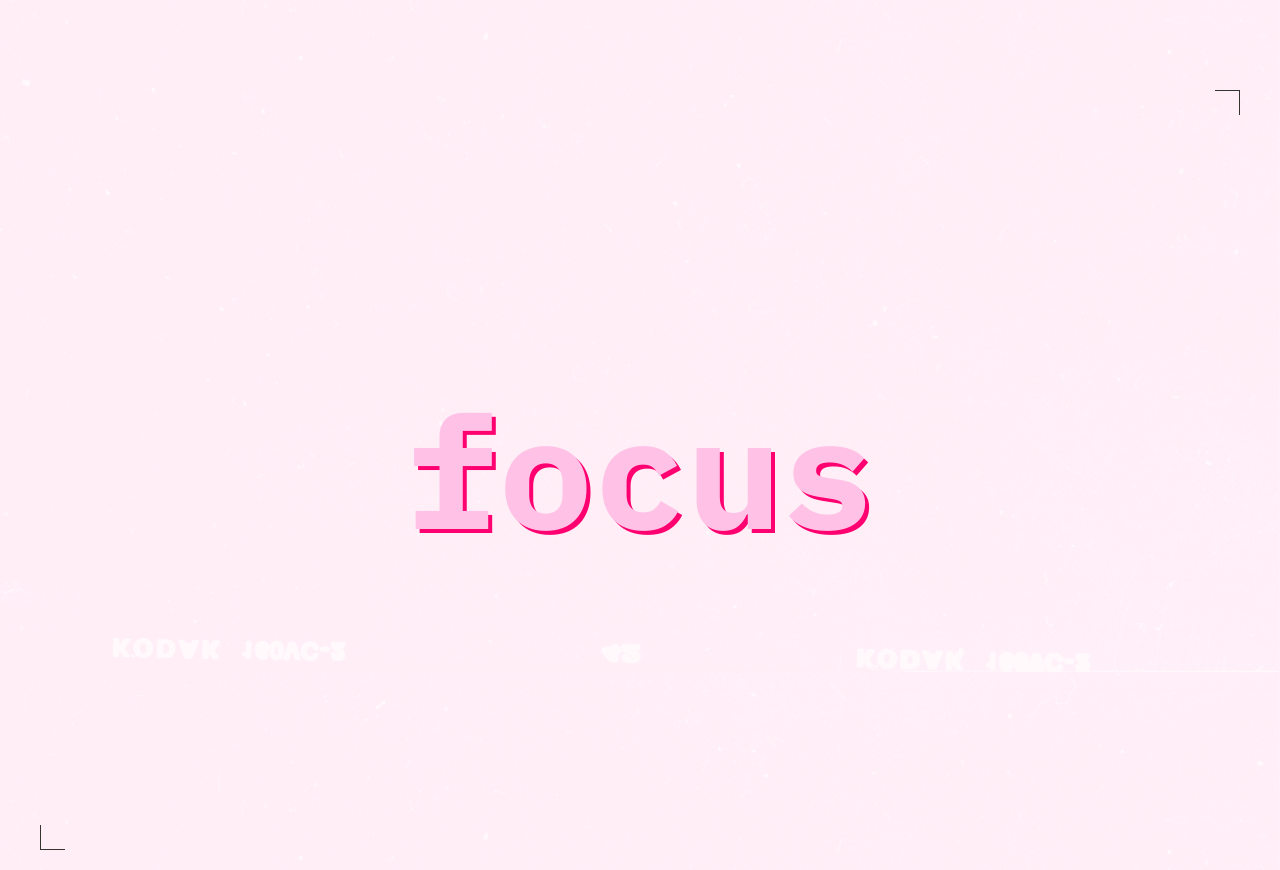
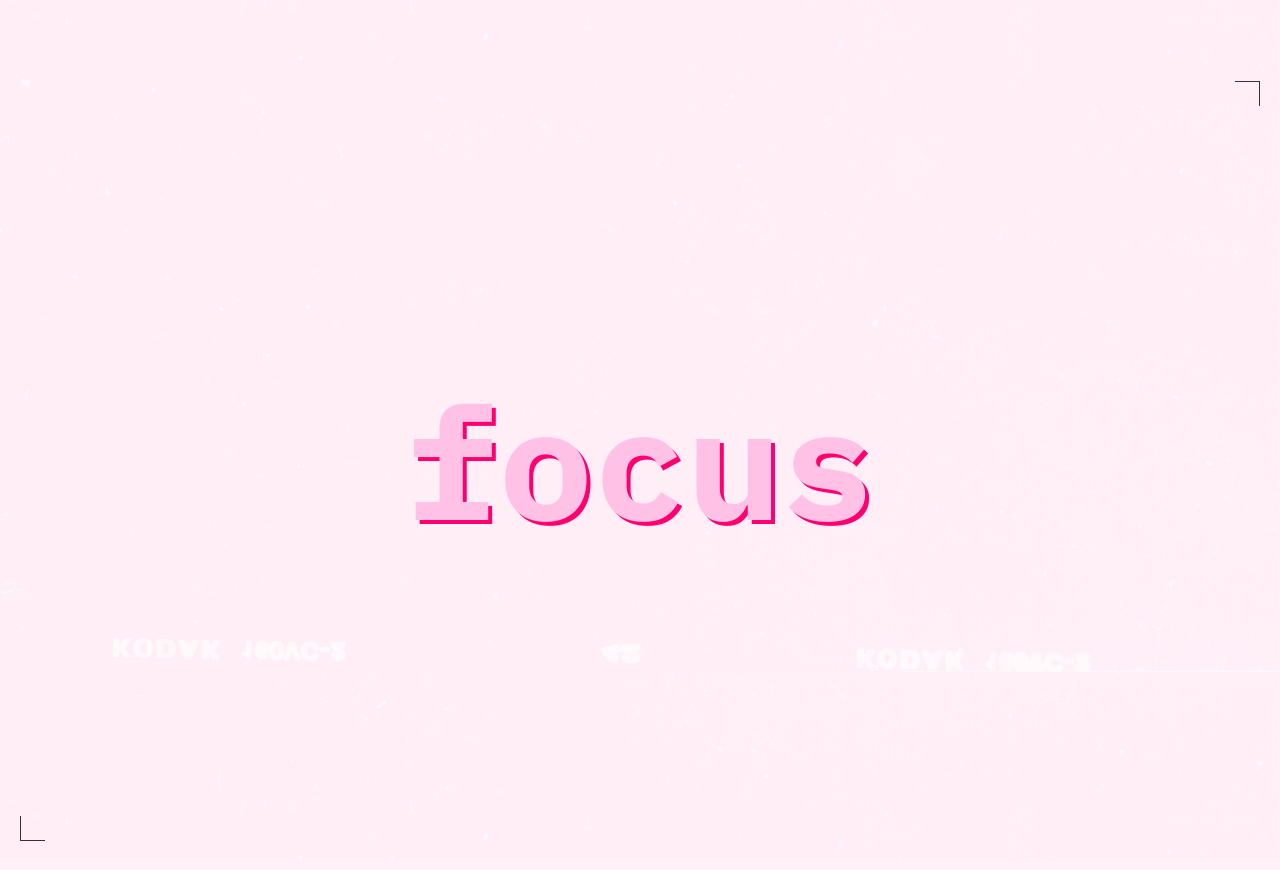
Before and after one commit to tkornilova/slozhno-sosredotochitsya-fd, a plain HTML site: page index.html in a window 1280 px wide. Shown: the part 4128-4998 px from the top of the page. Drawn offline with Linux system fonts and the light colour scheme.

Commit message:
fix: исправляет footer

```diff
--- a/styles/style.css
+++ b/styles/style.css
@@ -268,18 +268,18 @@
   display: flex;
   justify-content: center;
   align-items: center;
-  margin: 40px 10px 0;
+  margin-block-start: 40px;
   color: var(--accent-color);
   block-size: 100vh;
   min-block-size: 666px;
 
   @media (width >= 768px) {
-    margin: 70px 20px 0;
-    min-block-size: 1005px;
+    margin-block-start: 61px;
+    min-block-size: 1025px;
   }
 
   @media (width >= 1024px) {
-    min-block-size: 747px;
+    min-block-size: 768px;
   }
 }
 
```
